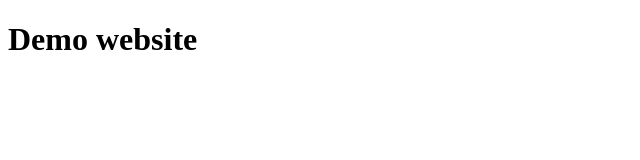
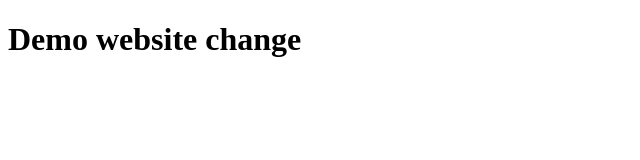
Before and after one commit to tungpsit/doragonland-market-clone, a plain HTML site: page index.html in a window 1280 px wide. Shown: the whole page, without its empty margins (0-640 px from the left). Drawn offline with Linux system fonts and the light colour scheme.

Commit message:
test change

```diff
--- a/index.html
+++ b/index.html
@@ -7,6 +7,6 @@
   <title>Document</title>
 </head>
 <body>
-  <h1>Demo website</h1>
+  <h1>Demo website change</h1>
 </body>
 </html>
```
